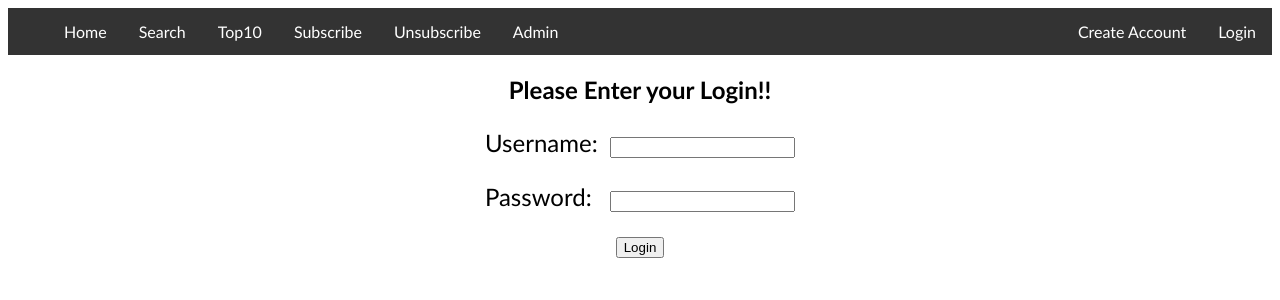
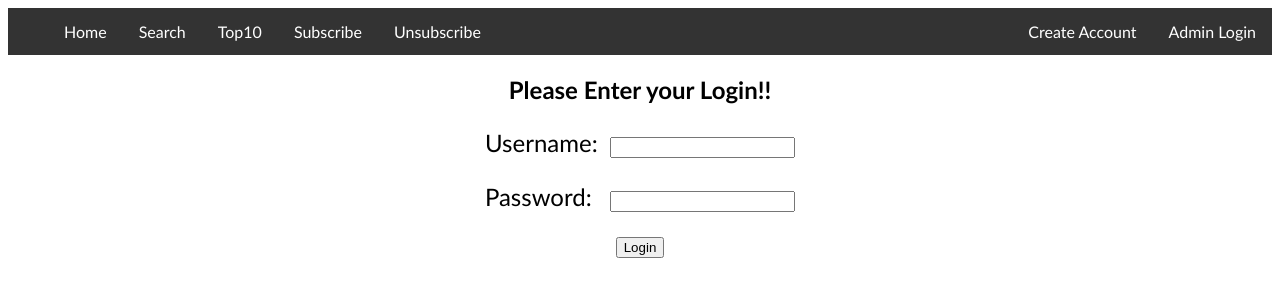
Before and after one commit to 30038674/OrangeMovieDatabaseProject, a PHP site: page /userLogin.php in a window 1280 px wide. Shown: the top 300 px of the page. Run offline with PHP 8.4, Linux system fonts and the light colour scheme; data comes from the database, SQL or seed files in the repository; data that the repository does not hold is empty.

Commit message:
Update userLogin.php

```diff
--- a/userLogin.php
+++ b/userLogin.php
@@ -14,9 +14,8 @@
 			<li><a href="topten.php">Top10</a></li>
 			<li><a href="subscribe.php">Subscribe</a></li>
 			<li><a href="unsubscribe.php">Unsubscribe</a></li>
-        <li><a href="admin.php">Admin</a></li>
-        <li style="float:right;"><a href="userLogin.php">Login</a></li>
-        <li style="float:right;"><a href="createLogin.php">Create Account</a></li>
+			<li style="float:right"><a href="admin.php">Admin Login</a></li>
+           	<li style="float:right"><a href='createLogin.php'>Create Account</a></li>
 		</ul>
 
 
```
Lines whose indentation alone changed are shown as unchanged.
